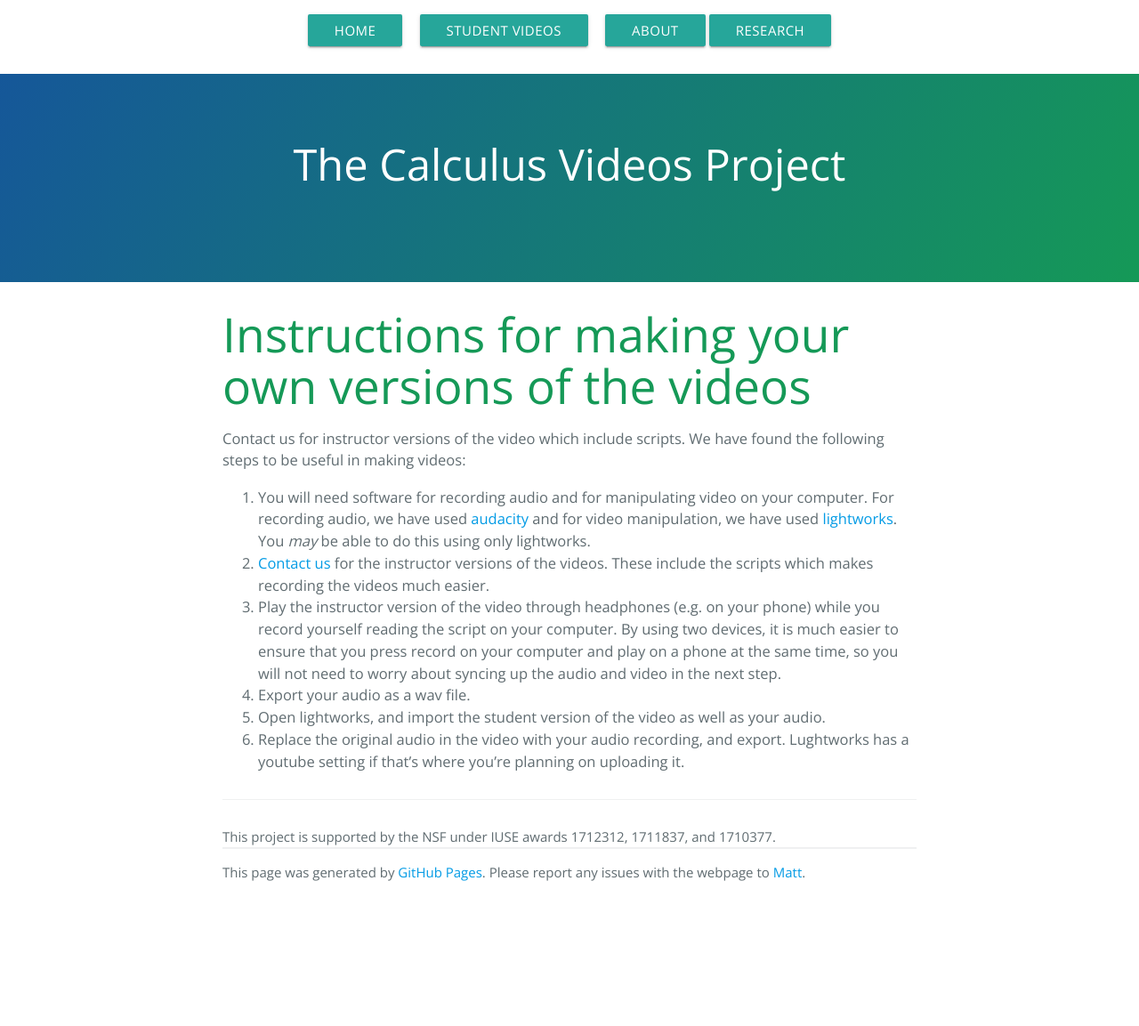
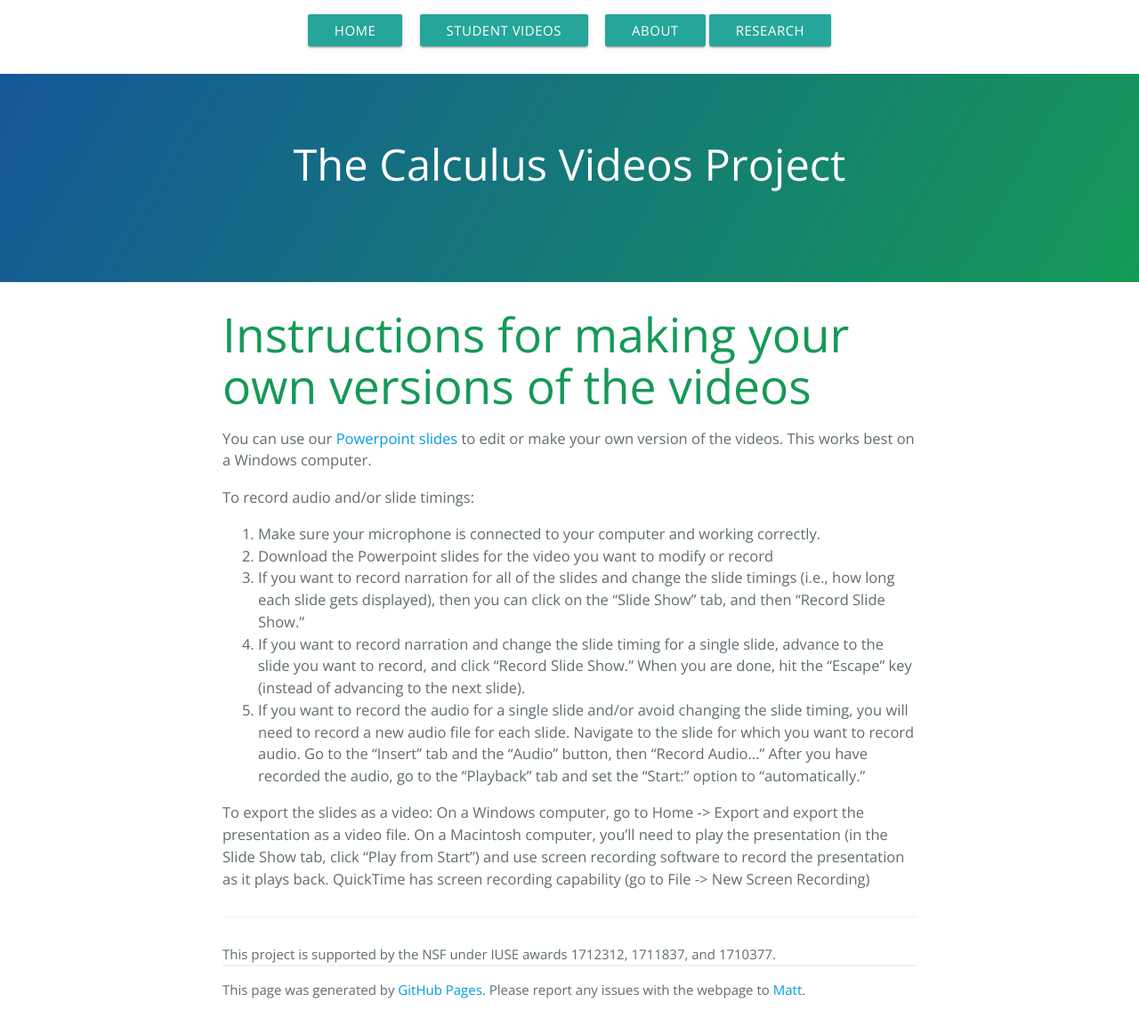
Before and after one commit to calcvids/calcvids.github.io, a Jekyll site: the page built from makeyourown.md, in a window 1280 px wide. Shown: the whole page at 89% size. Built offline with Jekyll 4.4.1, drawn with Linux system fonts in a browser that asks for light colours; nearby versions of some CDN libraries; our own code applies the rules of GitHub Pages for plain Markdown files; before the commit the page ends 1021 px from its top, so only the background shows below that.

Commit message:
Minor Changes
Added links to new videos and powerpoint files for Constant Rate of Change. Updated recording instructions

```diff
--- a/makeyourown.md
+++ b/makeyourown.md
@@ -1,10 +1,24 @@
 ## Instructions for making your own versions of the videos
 
-Contact us for instructor versions of the video which include scripts. We have found the following steps to be useful in making videos:
+You can use our [Powerpoint slides](/slides) to edit or make your own version of the videos. This works best on a Windows computer.
+
+To record audio and/or slide timings:
+0. Make sure your microphone is connected to your computer and working correctly.
+1. Download the Powerpoint slides for the video you want to modify or record
+2. If you want to record narration for all of the slides and change the slide timings (i.e., how long each slide gets displayed), then you can click on the "Slide Show" tab, and then "Record Slide Show."
+3. If you want to record narration and change the slide timing for a single slide, advance to the slide you want to record, and click "Record Slide Show." When you are done, hit the "Escape" key (instead of advancing to the next slide).
+4. If you want to record the audio for a single slide and/or avoid changing the slide timing, you will need to record a new audio file for each slide. Navigate to the slide for which you want to record audio. Go to the "Insert" tab and the "Audio" button, then "Record Audio..." After you have recorded the audio, go to the "Playback" tab and set the "Start:" option to "automatically."
+
+To export the slides as a video:
+On a Windows computer, go to Home -> Export and export the presentation as a video file.
+On a Macintosh computer, you'll need to play the presentation (in the Slide Show tab, click "Play from Start") and use screen recording software to record the presentation as it plays back. QuickTime has screen recording capability (go to File -> New Screen Recording)
+
+
+<!--Contact us for instructor versions of the video which include scripts. We have found the following steps to be useful in making videos:
 
 1. You will need software for recording audio and for manipulating video on your computer. For recording audio, we have used [audacity](https://www.audacityteam.org/download/) and for video manipulation, we have used [lightworks](https://www.lwks.com/). You _may_ be able to do this using only lightworks.
 2. [Contact us](/team) for the instructor versions of the videos. These include the scripts which makes recording the videos much easier.
 3. Play the instructor version of the video through headphones (e.g. on your phone) while you record yourself reading the script on your computer. By using two devices, it is much easier to ensure that you press record on your computer and play on a phone at the same time, so you will not need to worry about syncing up the audio and video in the next step.
 4. Export your audio as a wav file.
 5. Open lightworks, and import the student version of the video as well as your audio.
-6. Replace the original audio in the video with your audio recording, and export. Lughtworks has a youtube setting if that's where you're planning on uploading it.
+6. Replace the original audio in the video with your audio recording, and export. Lughtworks has a youtube setting if that's where you're planning on uploading it.-->
```
Also changed, not shown: slides.md (+3 -3 lines), videos.md (+4 -4 lines), 1 other file.
